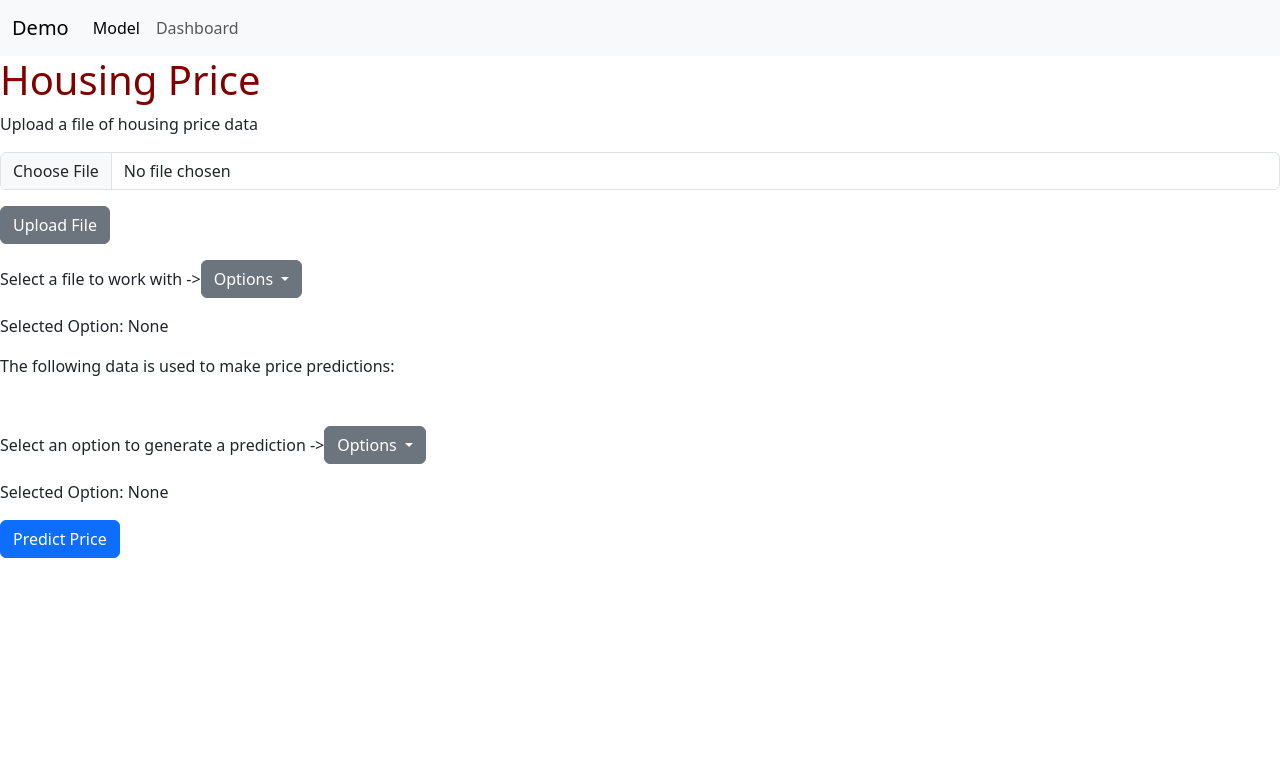
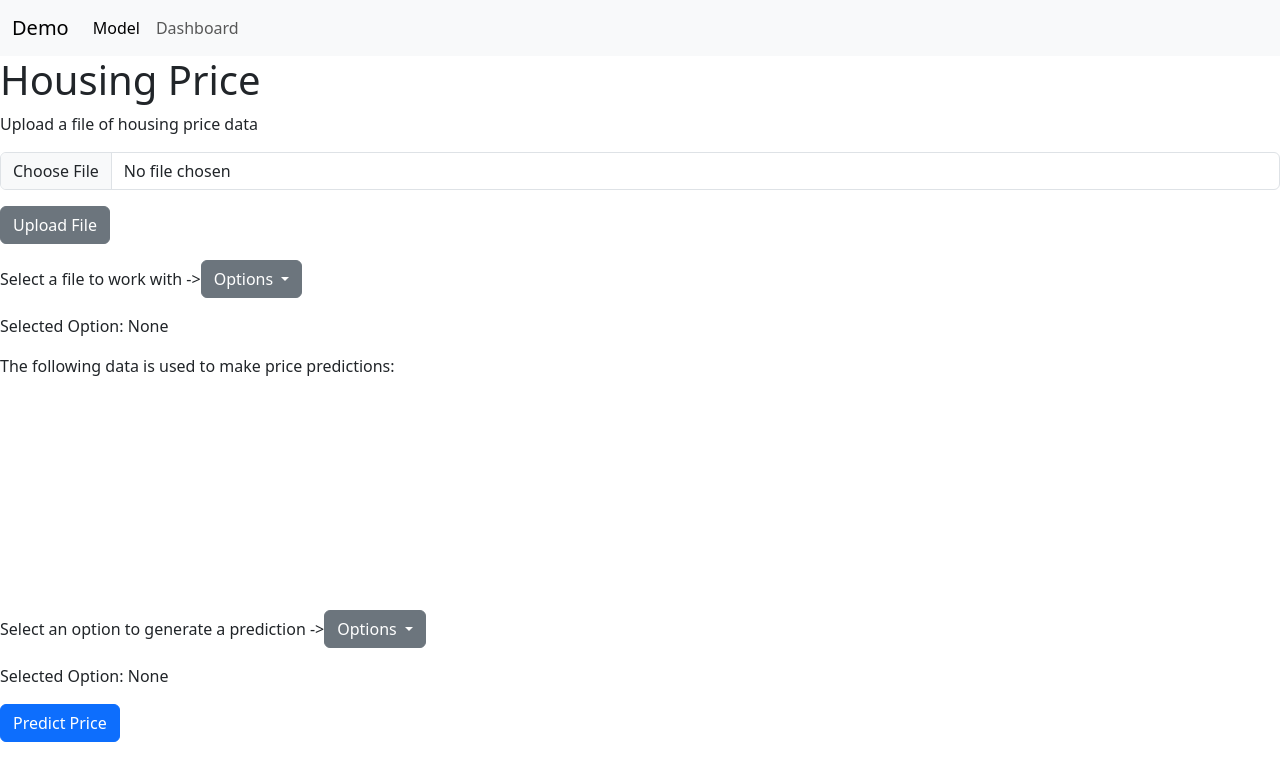
Before and after one commit to myahninsi/big_data_visualization, a Flask app: template templates/index.html in a window 1280 px wide. Shown: the top 781 px of the page. Run offline with Flask 3, Linux system fonts and the light colour scheme; the template is opened without the code that fills it, so the values that code supplies are empty; some libraries are stand-ins or nearby versions.

Commit message:
Updated style.css

```diff
--- a/static/styles.css
+++ b/static/styles.css
@@ -1,7 +1,4 @@
-h1 {
-    color: maroon;
+#table-container {
+    height: 200px; /* Adjust if necessary*/
+    overflow-y: auto;
 }
-
-h2 {
-    color: greenyellow;
-}
```
